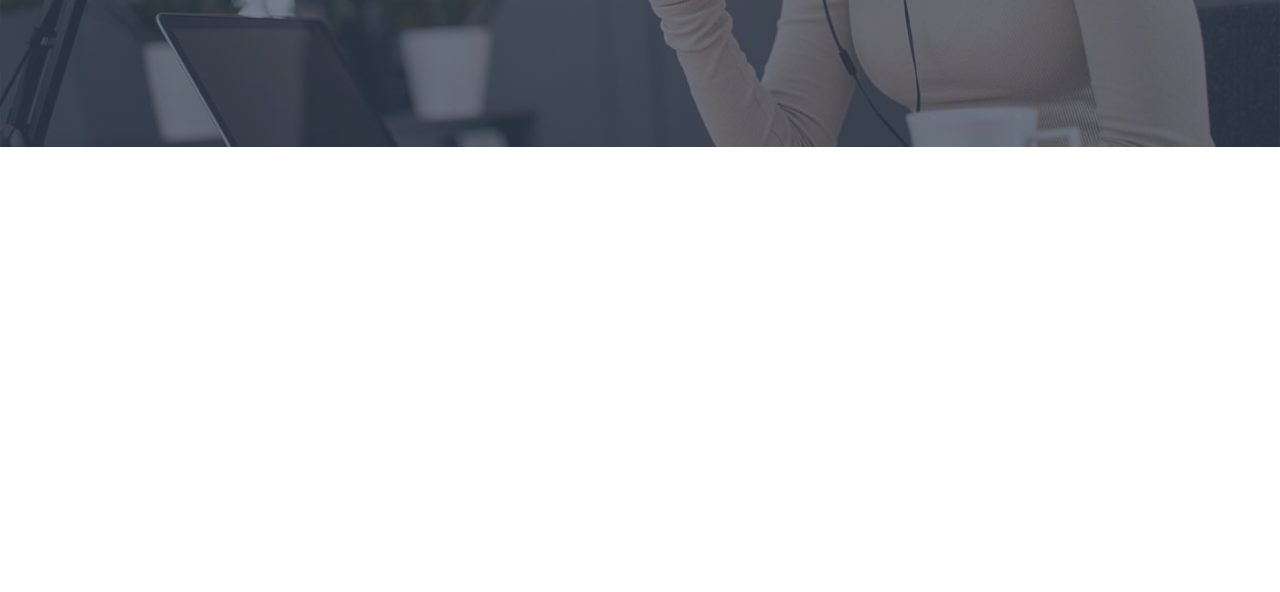
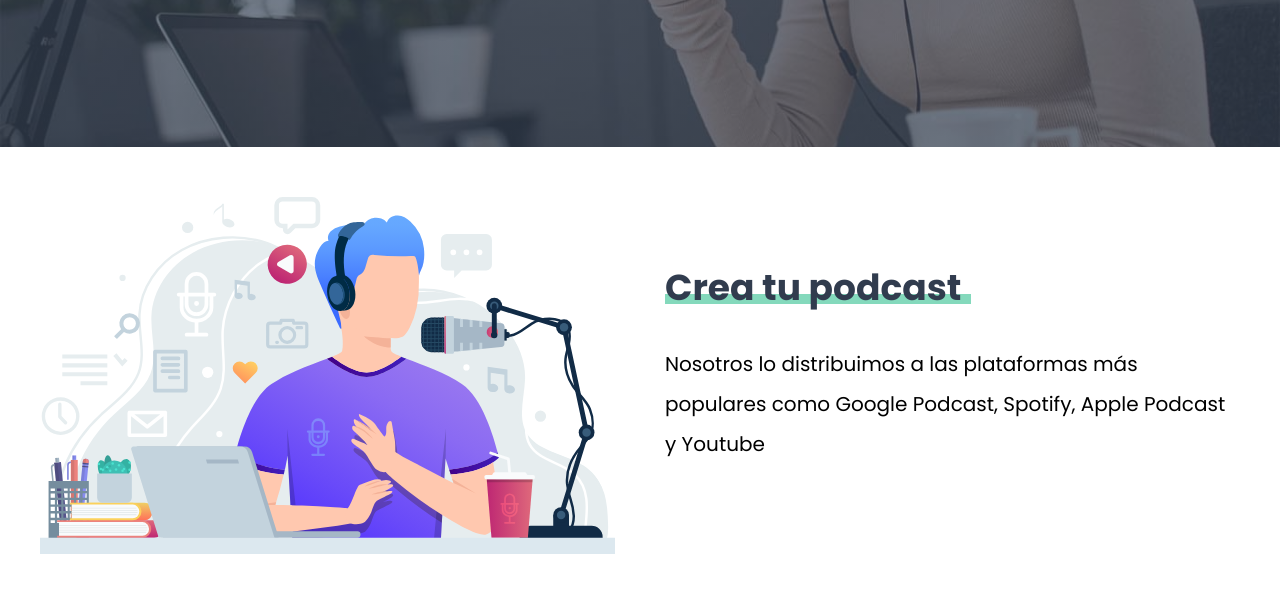
Before and after one commit to ErikaPalma/Podcast, a website: page index.html in a window 1280 px wide. Shown: the part 552-1144 px from the top of the page. Before the commit the page ends 800 px from the top, so only its background shows below. Drawn offline with Linux system fonts and the light colour scheme.

Commit message:
Decoración en header con pseudoelementos

```diff
--- a/index.html
+++ b/index.html
@@ -25,6 +25,18 @@
         </div>
     </header>
 
+    <section class="create contenedor">
+        <div class="create__graphic">
+            <img src="build/img/imagen_podcast.svg" alt="Gráfico presentador de podcast">
+        </div>
+        <div class="create__text">
+            <h2 class="create__heading">Crea tu podcast</h2>
+            <p>Nosotros lo distribuimos a las plataformas más populares como Google
+                Podcast, Spotify, Apple Podcast y Youtube
+            </p>
+        </div>
+    </section>
+
 
 </body>
 </html>
--- a/src/scss/app.scss
+++ b/src/scss/app.scss
@@ -1,4 +1,4 @@
 @use 'base';
-@use 'home';
 @use 'layout';
 @use 'components';
+@use 'pages';
--- a/src/scss/base/_globales.scss
+++ b/src/scss/base/_globales.scss
@@ -39,6 +39,27 @@ h1, h2, h3 {
 h1 {
     font-size: 4rem;
 }
+
+h2{
+    font-size: 3.6rem;
+    display: inline-block;
+    margin-top: 5rem;
+    color: v.$secundario;
+
+    @include m.tablet{
+        margin-top: 0;
+    }
+
+    &::after{
+        content: '';
+        background-color: v.$primario;
+        display: block;
+        height: 1rem;
+        width: calc(100% + 1rem);
+        margin: -1.4rem 0 0 0;
+    }
+}
+
 h3 {
     font-size: 2.8rem;
     text-align: center;
--- a/src/scss/base/_variables.scss
+++ b/src/scss/base/_variables.scss
@@ -12,3 +12,5 @@ $secundario: #313c4e;
 $secundarioOpacity: rgb( 57 70 89 / .7 );
 $negro: #000;
 $blanco: #FFFFFF;
+
+$separacion: 5rem;
--- /dev/null
+++ b/src/scss/pages/_home.scss
@@ -0,0 +1,16 @@
+@use 'base/variables' as v;
+@use 'base/mixins' as m;
+
+.create{
+
+    padding: v.$separacion 0;
+
+    @include m.tablet{
+        @include m.grid(2, v.$separacion);
+        align-items: center;
+    }
+
+    &__heading{
+
+    }
+}
--- /dev/null
+++ b/src/scss/pages/_index.scss
@@ -0,0 +1 @@
+@forward 'home';
```
Also changed, not shown: build/css/app.css, src/scss/home/_index.scss (deleted), 1 other file.
